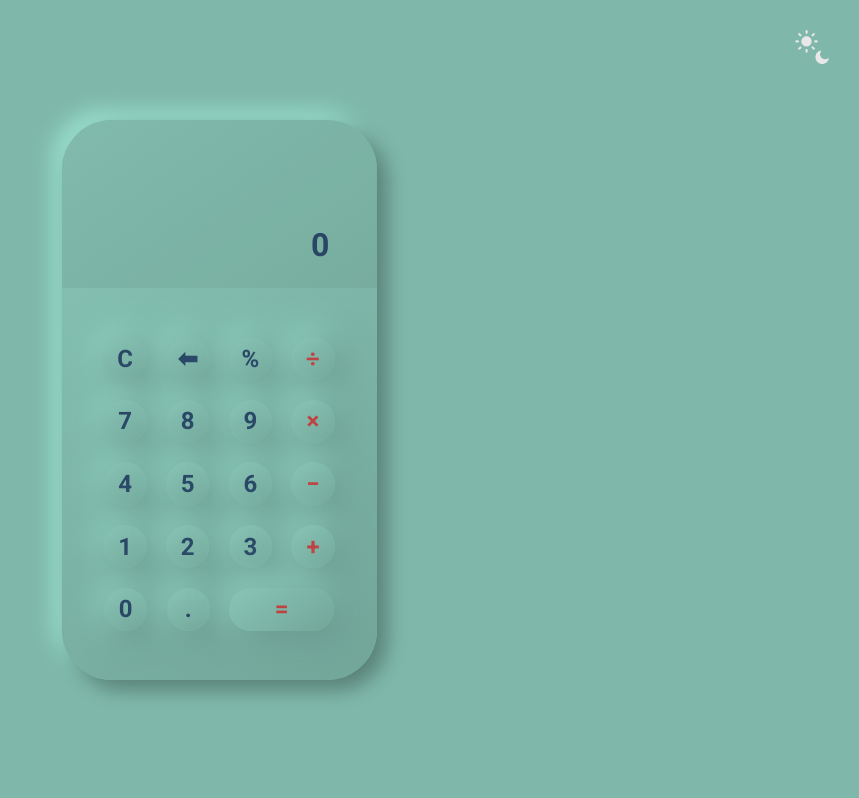
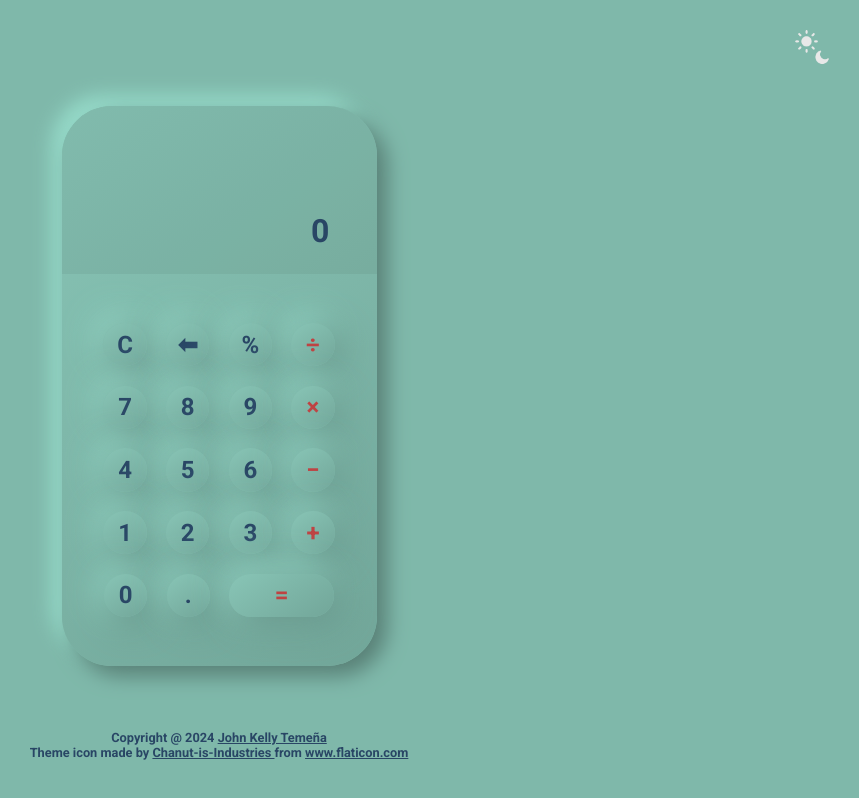
Before and after one commit to JohnKelly-T/odin-calculator, a plain HTML site: page index.html in a window 1280 px wide. Shown: the whole page, without its empty margins (421-1280 px from the left). Drawn offline with Linux system fonts and the light colour scheme.

Commit message:
Add attribution

```diff
--- a/index.html
+++ b/index.html
@@ -49,5 +49,10 @@
                 </div>
             </div>
         </div>
+
+        <div id="copyright">
+            <div>Copyright @ 2024 <a href="https://github.com/JohnKelly-T">John Kelly Temeña</a></div>
+            <div> Theme icon made by <a href="https://www.flaticon.com/authors/chanut-is-industries" title="Chanut-is-Industries"> Chanut-is-Industries </a> from <a href="https://www.flaticon.com/" title="Flaticon">www.flaticon.com</a></div>
+        </div>
     </body>
 </html>
--- a/style.css
+++ b/style.css
@@ -77,6 +77,8 @@ body {
 }
 
 #main-container {
+    margin-top: auto;
+    margin-bottom: 8vh;
     background: var(--current-background);
     position: relative;
     display: flex;
@@ -209,3 +211,17 @@ body {
 #divide, #multiply, #minus, #plus, #equal {
     color: #BF4242;
 }
+
+#copyright {
+    font-size: 0.8em;
+    margin-bottom: 5vh;
+    display: flex;
+    flex-direction: column;
+    align-items: center;
+    font-weight: bold;
+    color: var(--current-color);
+}
+
+#copyright a {
+    color: var(--current-color);
+}
```
